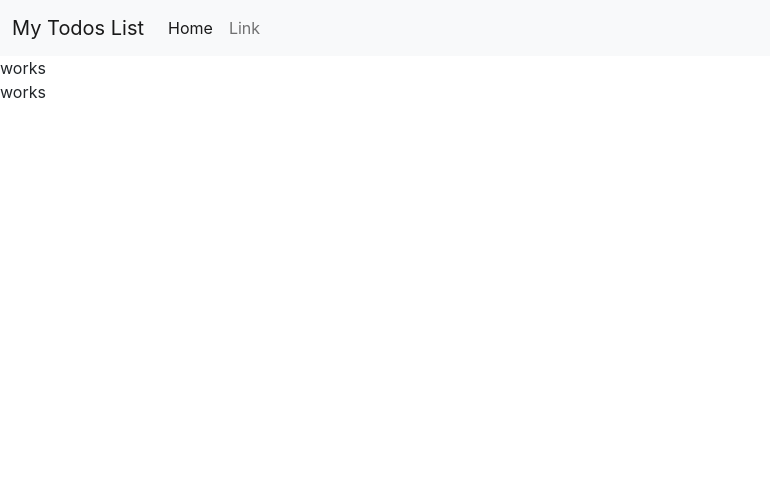
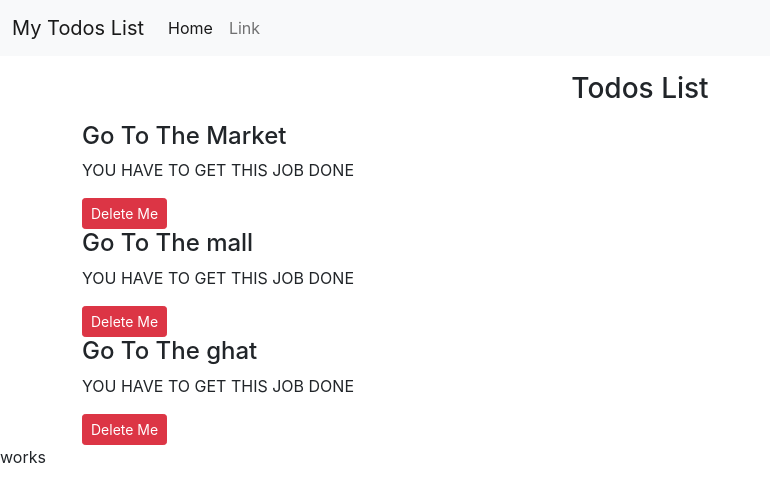
Before and after one commit to Pro-The-Dev-Op/todos, a React (Create React App) app: page / in a window 1280 px wide. Shown: the top 502 px of the page, without its empty margins (0-770 px from the left). Built offline with nearby package versions, Linux system fonts and the light colour scheme.

Commit message:
make it better

```diff
--- a/src/App.js
+++ b/src/App.js
@@ -1,15 +1,31 @@
 import React from "react";
-import Headerr from './components/header';
+import Header from './components/header';
 import Footerr from './components/footer';
 import Todos from './components/todos';
 
-import './css/App.css'
 function App() {
+  let todos = [
+  {
+    sno:1,
+    title: 'Go To The Market',
+    desc: 'YOU HAVE TO GET THIS JOB DONE'
+  },
+  {
+    sno:2,
+    title: 'Go To The mall',
+    desc: 'YOU HAVE TO GET THIS JOB DONE'
+  },
+  {
+    sno:3,
+    title: 'Go To The ghat',
+    desc: 'YOU HAVE TO GET THIS JOB DONE'
+  }
+];
   return (
     <>
-    <Headerr  searchBar={false}/>
+    <Header  searchBar={false}/>
+    <Todos todos={todos} />
     <Footerr/>
-    <Todos/>
     </>
   );
 }
--- a/src/components/header.jsx
+++ b/src/components/header.jsx
@@ -1,7 +1,7 @@
 import React from "react";
 import propTypes from "prop-types";
 
-export default function Headerr(props) {
+export default function Header(props) {
   return (
     <nav className="navbar navbar-expand-lg navbar-light bg-light">
       <div className="container-fluid">
@@ -49,10 +49,12 @@ export default function Headerr(props) {
   );
 }
 
-Headerr.propTypes={
-  title: propTypes.string
+Header.propTypes={
+  title: propTypes.string,
+  searchBar: propTypes.bool.isRequired
 }
 
-Headerr.defaultProps={
-  title: "My Todos List"
+Header.defaultProps={
+  title: "My Todos List",
+  searchBar:true
 }
--- a/src/components/todo.jsx
+++ b/src/components/todo.jsx
@@ -0,0 +1,11 @@
+import React from 'react'
+
+export default function Todo({todo}) {
+  return (
+  <div>
+    <h4>{todo.title}</h4>
+    <p>{todo.desc}</p>
+    <button className="btn btn-danger btn-sm btn-primary" onclick="">Delete Me</button>
+  </div>
+  );
+}
--- a/src/components/todos.jsx
+++ b/src/components/todos.jsx
@@ -1,5 +1,14 @@
 import React from 'react';
+import Todo from './todo'
 
-export default function Todos() {
-  return (<div>works</div>);
+export default function Todos(props) {
+  return (
+  <div className="container">
+    <h3 className="text-center my-3">Todos List</h3>
+    {props.todos.map(todo=>{
+      return (<Todo todo={todo}/>);
+    })}
+
+  </div>
+  );
 }
```
